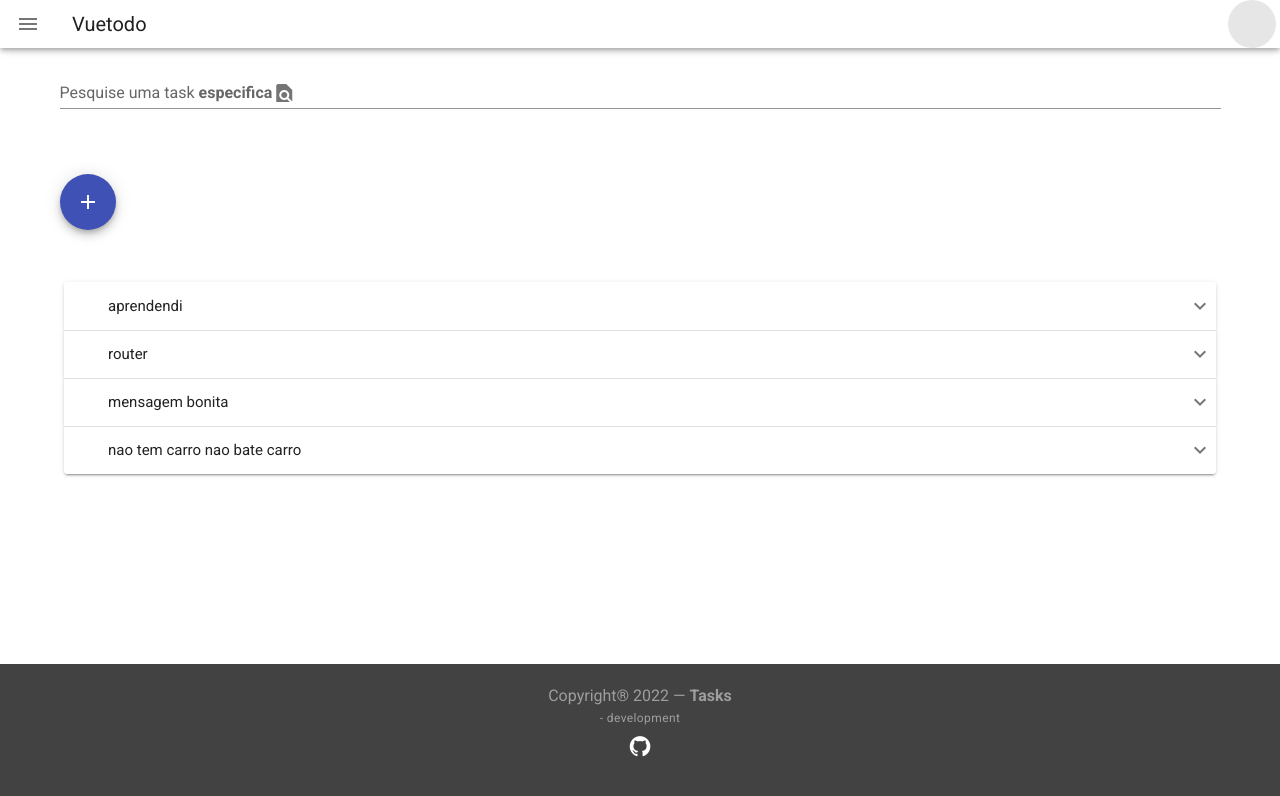
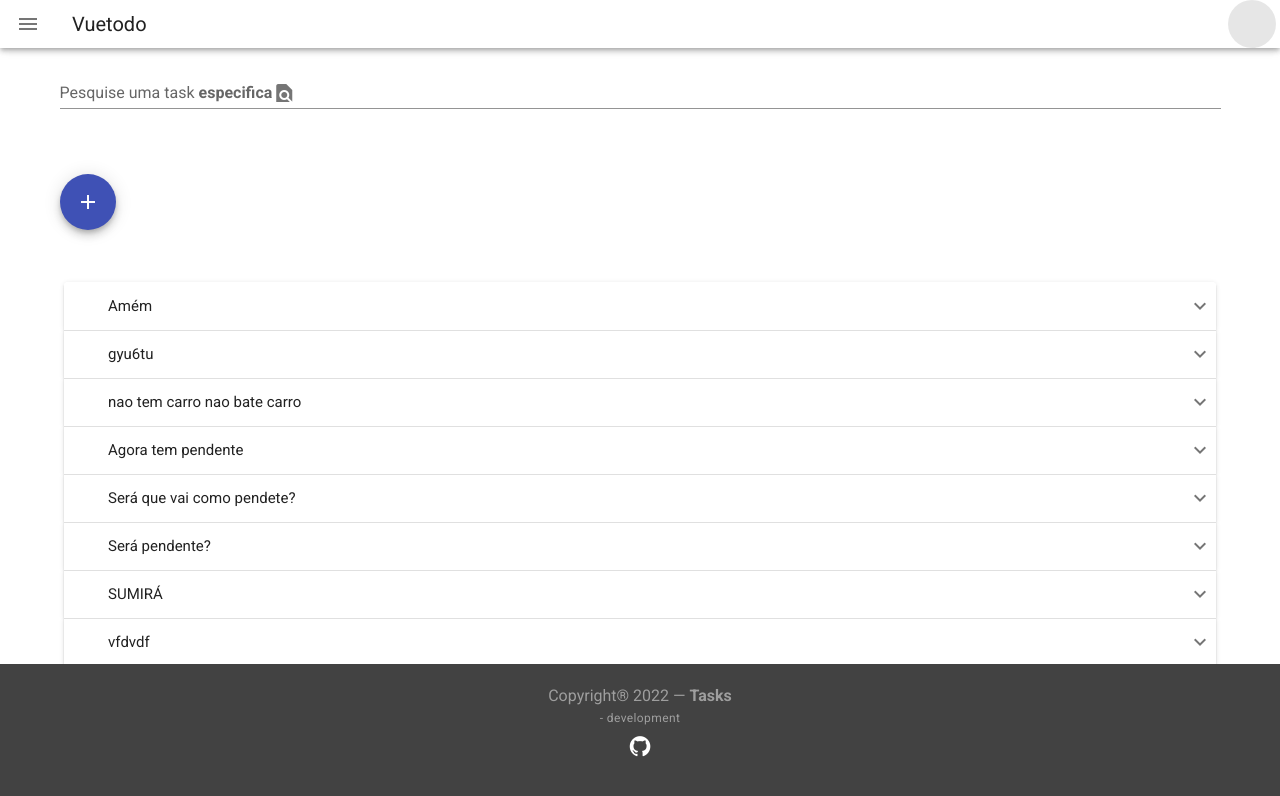
Before and after one commit to ClaraSantosmf/ToDoVuetify, a Vue app: page /update/1 in a window 1280 px wide. Both pictures are taken after a click on the button "ATUALIZAR TAREFA". Shown: the top 796 px of the page. Built offline with nearby package versions, Linux system fonts and the light colour scheme; no server answers; data requests are answered from the project's data file.

Commit message:
Refatorando o update e adicionando campo Estado

```diff
--- a/src/api/mock/db.json
+++ b/src/api/mock/db.json
@@ -15,32 +15,20 @@
   ],
   "tasks": [
     {
-      "id": 17,
-      "title": "aprendendi",
-      "dueTo": "2022-09-07",
-      "project": [
-        "Back-end",
-        "Dev-ops"
-      ],
+      "title": "Amém ",
+      "project": "Front-end",
+      "dueTo": "2022-09-05",
+      "isShow": false,
+      "id": 16,
+      "estado": "Fazendo"
+    },
+    {
+      "id": 20,
+      "title": "gyu6tu",
+      "dueTo": "",
+      "project": "Front-end",
       "usuario": "",
       "isShow": false
-    },
-    {
-      "id": 18,
-      "title": "router ",
-      "dueTo": "2022-09-13",
-      "project": [
-        "Back-end"
-      ],
-      "usuario": "",
-      "isShow": false
-    },
-    {
-      "title": "mensagem bonita",
-      "project": "Front-end",
-      "dueTo": "2022-09-28",
-      "isShow": false,
-      "id": 20
     },
     {
       "id": 23,
@@ -49,6 +37,51 @@
       "project": "Front-end",
       "usuario": "",
       "isShow": false
+    },
+    {
+      "title": "Agora tem pendente",
+      "project": "Front-end",
+      "dueTo": "2022-09-15",
+      "isShow": false,
+      "id": 25
+    },
+    {
+      "title": "Será que vai como pendete?",
+      "project": "Front-end",
+      "dueTo": "2022-09-15",
+      "isShow": false,
+      "id": 26
+    },
+    {
+      "title": "Será pendente?",
+      "project": "Dev-ops",
+      "dueTo": "2022-09-15",
+      "isShow": false,
+      "id": 27
+    },
+    {
+      "title": "SUMIRÁ",
+      "project": "Back-end",
+      "dueTo": "2022-09-15",
+      "isShow": false,
+      "id": 28
+    },
+    {
+      "title": "vfdvdf",
+      "project": "Back-end",
+      "dueTo": "2022-09-15",
+      "estado": "Fazendo",
+      "isShow": false,
+      "id": 29
+    },
+    {
+      "id": 30,
+      "title": "O DE TESTe",
+      "dueTo": "",
+      "project": "Back-end",
+      "usuario": "",
+      "estado": "Pendente",
+      "isShow": false
     }
   ]
 }
--- a/src/views/TasksListView.vue
+++ b/src/views/TasksListView.vue
@@ -30,21 +30,6 @@
 
           <v-expansion-panel-content>
             <v-banner two-line>
-    <v-avatar
-      slot="icon"
-      color="deep-purple accent-4"
-      size="40"
-    >
-      <v-icon
-        icon="mdi-lock"
-        color="white"
-      >
-        mdi-lock
-      </v-icon>
-    </v-avatar>
-
-
-
               <template v-slot:actions>
                 <v-btn
                   text
@@ -92,11 +77,11 @@ export default {
     setResults() {
       this.tasks = response.data;
     },
-    async deleteTask(id){
-      const req = await axios.delete(`http://localhost:3000/tasks/${id}`)
+    async deleteTask(id) {
+      const req = await axios.delete(`http://localhost:3000/tasks/${id}`);
       const populando = (response) => {
-      this.tasks = response
-    }
+        this.tasks = response;
+      };
       T.getTasks(populando);
     },
   },
@@ -114,6 +99,5 @@ export default {
     };
     T.getTasks(populando);
   },
-  }
-
+};
 </script>
--- a/src/views/addTaskView.vue
+++ b/src/views/addTaskView.vue
@@ -1,8 +1,5 @@
 <template>
-    <v-card
-    class="mx-auto px-16 py-16 mx-5 my-15"
-    max-width="344"
-    outlined>
+  <v-card class="mx-auto px-16 py-16 mx-5 my-15" max-width="344" outlined>
     <v-text-field
       v-model="task.title"
       label="Add Task"
@@ -35,34 +32,15 @@
           v-on="on"
         ></v-text-field>
       </template>
-        <v-date-picker
-          v-model="task.dueTo"
-          no-title
-          scrollable
-        >
+      <v-date-picker v-model="task.dueTo" no-title scrollable>
         <v-spacer></v-spacer>
-          <v-btn
-            text
-            color="primary"
-            @click="menu = false"
-          >
-            Cancel
-          </v-btn>
-          <v-btn
-            text
-            color="primary"
-            @click="$refs.menu.save(task.dueTo)"
-          >
+        <v-btn text color="primary" @click="menu = false"> Cancel </v-btn>
+        <v-btn text color="primary" @click="$refs.menu.save(task.dueTo)">
           OK
         </v-btn>
       </v-date-picker>
     </v-menu>
-      <v-btn
-      v-on:click="post()"
-      class="ma-2"
-      outlined
-      color="indigo"
-    >
+    <v-btn v-on:click="post()" class="ma-2" outlined color="indigo">
       Adicionar tarefa
     </v-btn>
   </v-card>
@@ -71,34 +49,28 @@
 <script>
 import axios from "axios";
 export default {
-    data () {
+  data() {
     return {
-        items: [
-          'Front-end',
-          'Back-end',
-          'Dev-ops',
-        ],
+      items: ["Front-end", "Back-end", "Dev-ops"],
       task: {
-      "id": '',
-      "title":'',
-      "dueTo": '',
-      "project": '',
-      "usuario": '',
-      isShow:false,
+        id: "",
+        title: "",
+        dueTo: "",
+        project: "",
+        usuario: "",
+        estado: "Pendente",
+        isShow: false,
       },
-      }
+    };
   },
-    methods:{
-    async post(){
-        const task = this.task
-        await axios.post('http://localhost:3000/tasks',task)
+  methods: {
+    async post() {
+      const task = this.task;
+      await axios.post("http://localhost:3000/tasks", task);
       this.$router.push({ name: "taskList" });
     },
-}
-
-}
+  },
+};
 </script>
 
-<style>
-
-</style>
+<style></style>
--- a/src/views/updateView.vue
+++ b/src/views/updateView.vue
@@ -1,8 +1,5 @@
 <template>
-  <v-card
-    class="mx-auto px-16 py-16 mx-5 my-15"
-    max-width="344"
-    outlined>
+  <v-card class="mx-auto px-16 py-16 mx-5 my-15" max-width="344" outlined>
     <v-text-field
       v-model="tasks.title"
       label="Add Task"
@@ -16,6 +13,14 @@
       label="Outlined style"
       outlined
     ></v-select>
+
+    <v-select
+      v-model="tasks.estado"
+      :items="itemsEstado"
+      label="Estado"
+      outlined
+    ></v-select>
+
     <v-menu
       ref="menu"
       v-model="menu"
@@ -35,34 +40,15 @@
           v-on="on"
         ></v-text-field>
       </template>
-        <v-date-picker
-          v-model="tasks.dueTo"
-          no-title
-          scrollable
-        >
+      <v-date-picker v-model="tasks.dueTo" no-title scrollable>
         <v-spacer></v-spacer>
-          <v-btn
-            text
-            color="primary"
-            @click="menu = false"
-          >
-            Cancel
-          </v-btn>
-          <v-btn
-            text
-            color="primary"
-            @click="$refs.menu.save(tasks.dueTo)"
-          >
+        <v-btn text color="primary" @click="menu = false"> Cancel </v-btn>
+        <v-btn text color="primary" @click="$refs.menu.save(tasks.dueTo)">
           OK
         </v-btn>
       </v-date-picker>
     </v-menu>
-      <v-btn
-      v-on:click="updateTasks(tasks.id, tasks.title,tasks.project,tasks.dueTo)"
-      class="ma-2"
-      outlined
-      color="indigo"
-    >
+    <v-btn v-on:click="updateTasks(task)" class="ma-2" outlined color="indigo">
       Atualizar tarefa
     </v-btn>
   </v-card>
@@ -73,49 +59,34 @@ import axios from "axios";
 export default {
   data: () => {
     return {
-        items: [
-          'Front-end',
-          'Back-end',
-          'Dev-ops',
-        ],
+      itemsEstado: ["Pendente", "Fazendo", "Feito"],
+      items: ["Front-end", "Back-end", "Dev-ops"],
       tasks: [],
-      task: {
-        id: "",
-        title: "",
-        dueTo: "",
-        project: "",
-        usuario: "",
-        isShow: false,
+      taskId: 0,
+    };
   },
-        taskId: 0,
-      }
-    },
-    methods:{
-updateTasks(id,title,project,dueTo){
-  const taskData = {
-    title: title,
-    project: project,
-    dueTo: dueTo,
-    isShow:false
-  }
-  axios.put(`http://localhost:3000/tasks/${id}`, taskData)
-  .then((response => {
-    console.log('Tarefa salva', response.data)
-  }))
+  methods: {
+    updateTasks() {
+      axios
+        .put(`http://localhost:3000/tasks/${this.tasks.id}`, this.tasks)
+        .then((response) => {
+          console.log("Tarefa salva", response.data);
+        });
       this.$router.push({ name: "taskList" });
     },
 
     getUnicaTask() {
-  axios.get(`http://localhost:3000/tasks/${this.taskId}`)
-  .then(response => this.tasks = response.data)
+      axios
+        .get(`http://localhost:3000/tasks/${this.taskId}`)
+        .then((response) => (this.tasks = response.data))
         .catch(function (error) {
           console.log(error);
         });
     },
   },
   created() {
-      this.taskId = this.$route.params.id || 0
-      this.getUnicaTask()
+    this.taskId = this.$route.params.id || 0;
+    this.getUnicaTask();
   },
-  }
+};
 </script>
```
Lines whose indentation alone changed are shown as unchanged.
